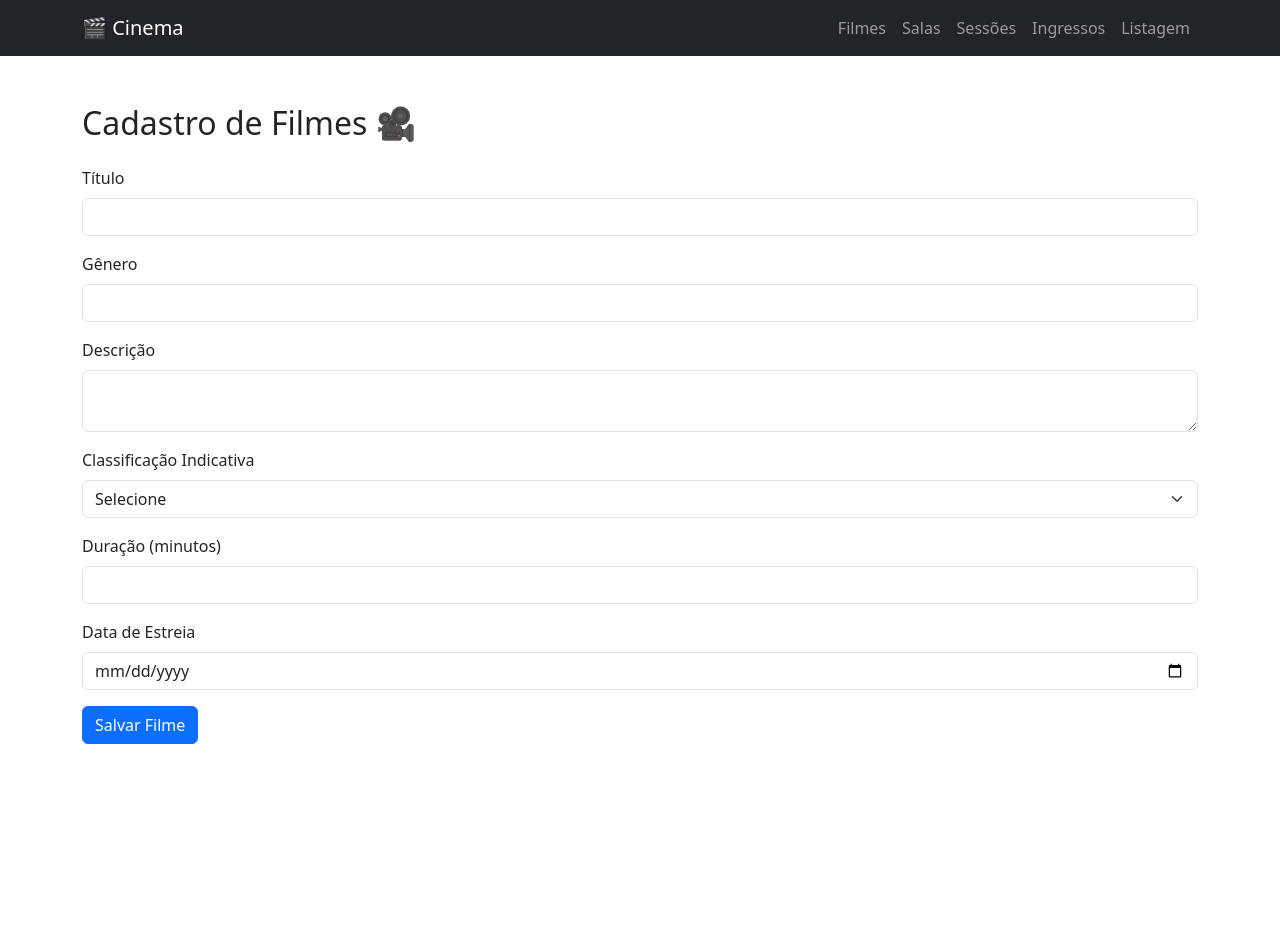
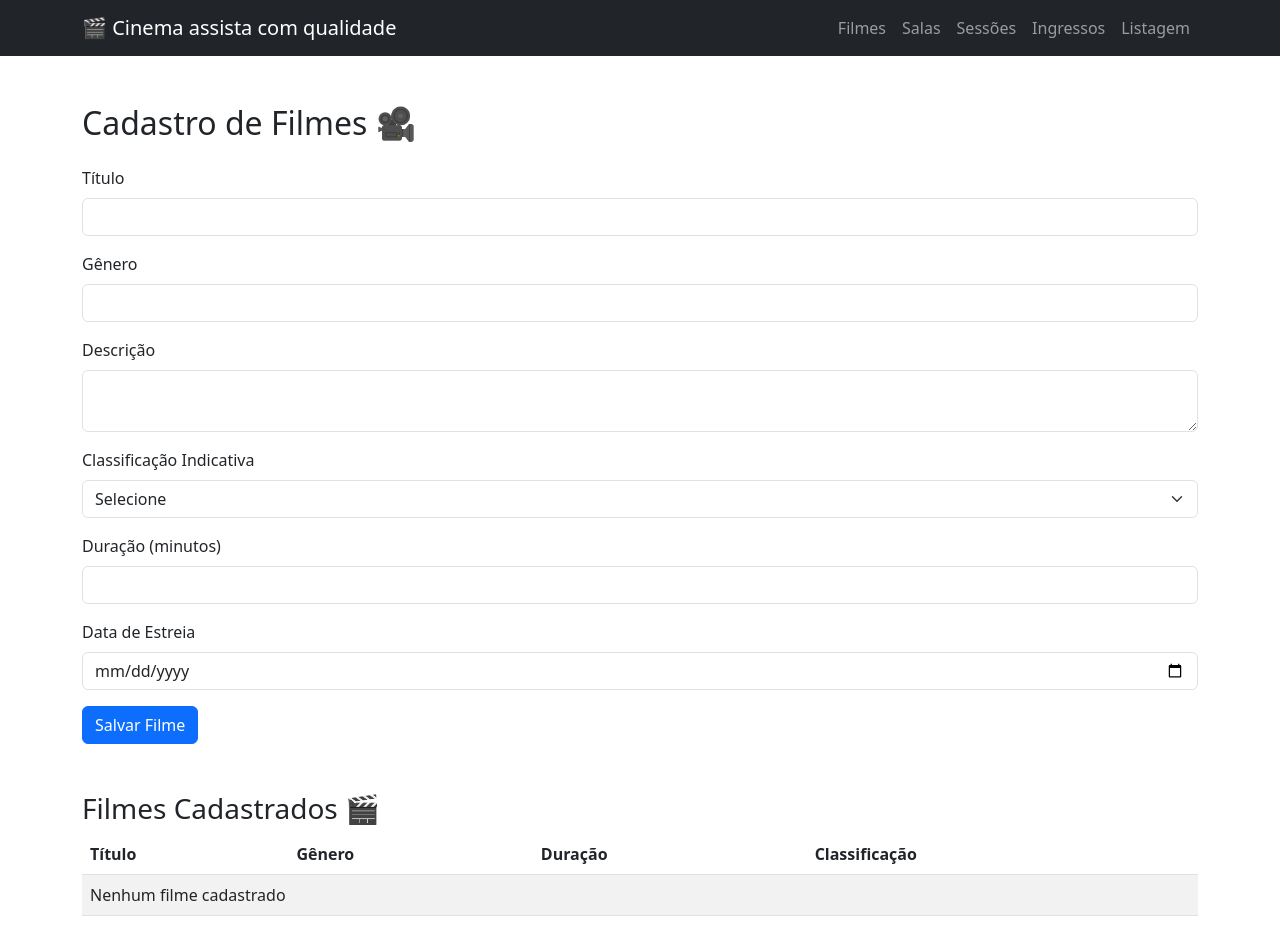
Before and after one commit to gabrielbonfim2/Cinema, a plain HTML site: page cadastro-filmes.html in a window 1280 px wide. Before the commit the page ends 800 px from the top, so only its background shows below. Drawn offline with nearby package versions, Linux system fonts and the light colour scheme.

Commit message:
Lista para filmes cadastrados

```diff
--- a/cadastro-filmes.html
+++ b/cadastro-filmes.html
@@ -13,7 +13,7 @@
   <!-- 🔝 MENU -->
   <nav class="navbar navbar-expand-lg navbar-dark bg-dark">
     <div class="container">
-      <a class="navbar-brand" href="index.html">🎬 Cinema</a>
+      <a class="navbar-brand" href="index.html">🎬 Cinema assista com qualidade </a>
 
       <ul class="navbar-nav ms-auto">
         <li class="nav-item"><a class="nav-link" href="cadastro-filmes.html">Filmes</a></li>
@@ -72,14 +72,55 @@
       <button type="submit" class="btn btn-primary">Salvar Filme</button>
 
     </form>
+
+    <!-- 🎬 LISTA DE FILMES -->
+    <h3 class="mt-5">Filmes Cadastrados 🎬</h3>
+
+    <table class="table table-striped">
+      <thead>
+        <tr>
+          <th>Título</th>
+          <th>Gênero</th>
+          <th>Duração</th>
+          <th>Classificação</th>
+        </tr>
+      </thead>
+      <tbody id="listaFilmes"></tbody>
+    </table>
+
   </div>
 
   <!-- ⚙️ SCRIPT -->
   <script>
+
+    function carregarFilmes() {
+      let filmes = JSON.parse(localStorage.getItem("filmes")) || [];
+
+      let tabela = document.getElementById("listaFilmes");
+      tabela.innerHTML = "";
+
+      if (filmes.length === 0) {
+        tabela.innerHTML = "<tr><td colspan='4'>Nenhum filme cadastrado</td></tr>";
+        return;
+      }
+
+      filmes.forEach((filme) => {
+        let linha = `
+          <tr>
+            <td>${filme.titulo}</td>
+            <td>${filme.genero}</td>
+            <td>${filme.duracao} min</td>
+            <td>${filme.classificacao}</td>
+          </tr>
+        `;
+
+        tabela.innerHTML += linha;
+      });
+    }
+
     document.getElementById("formFilme").addEventListener("submit", function(e) {
       e.preventDefault();
 
-      // 📥 Pegando dados
       const titulo = document.getElementById("titulo").value;
       const genero = document.getElementById("genero").value;
       const descricao = document.getElementById("descricao").value;
@@ -87,7 +128,6 @@
       const duracao = document.getElementById("duracao").value;
       const data = document.getElementById("data").value;
 
-      // 📦 Criando objeto
       const filme = {
         titulo,
         genero,
@@ -97,21 +137,23 @@
         data
       };
 
-      // 📚 Pegando filmes já salvos
       let filmes = JSON.parse(localStorage.getItem("filmes")) || [];
 
-      // ➕ Adicionando novo filme
       filmes.push(filme);
 
-      // 💾 Salvando
       localStorage.setItem("filmes", JSON.stringify(filmes));
 
-      // ✅ Feedback
       alert("Filme cadastrado com sucesso!");
 
-      // 🔄 Limpar formulário
       document.getElementById("formFilme").reset();
+
+      // 🔄 Atualiza lista automaticamente
+      carregarFilmes();
     });
+
+    // 🚀 Carrega ao abrir página
+    carregarFilmes();
+
   </script>
 
 </body>
```
